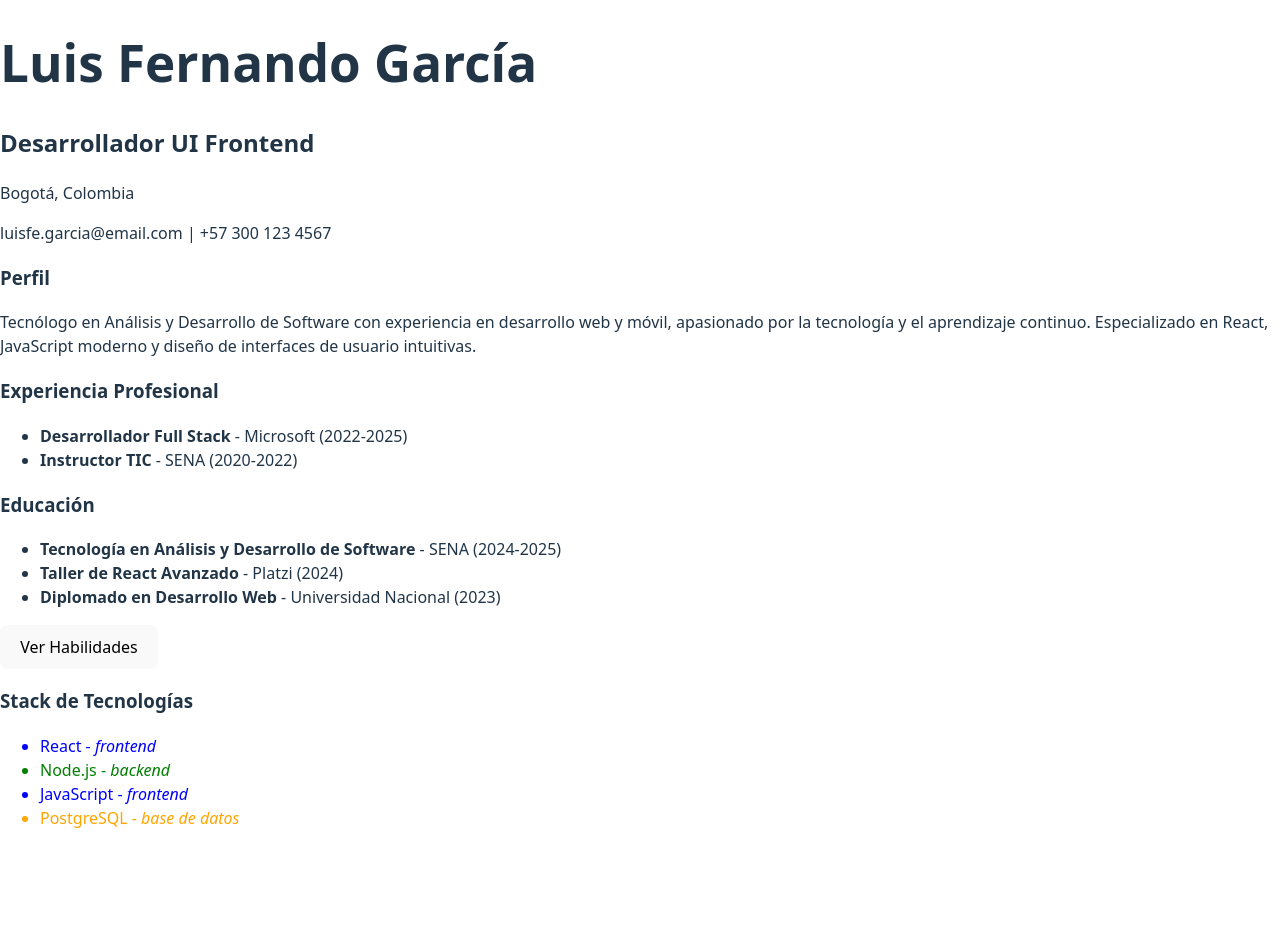
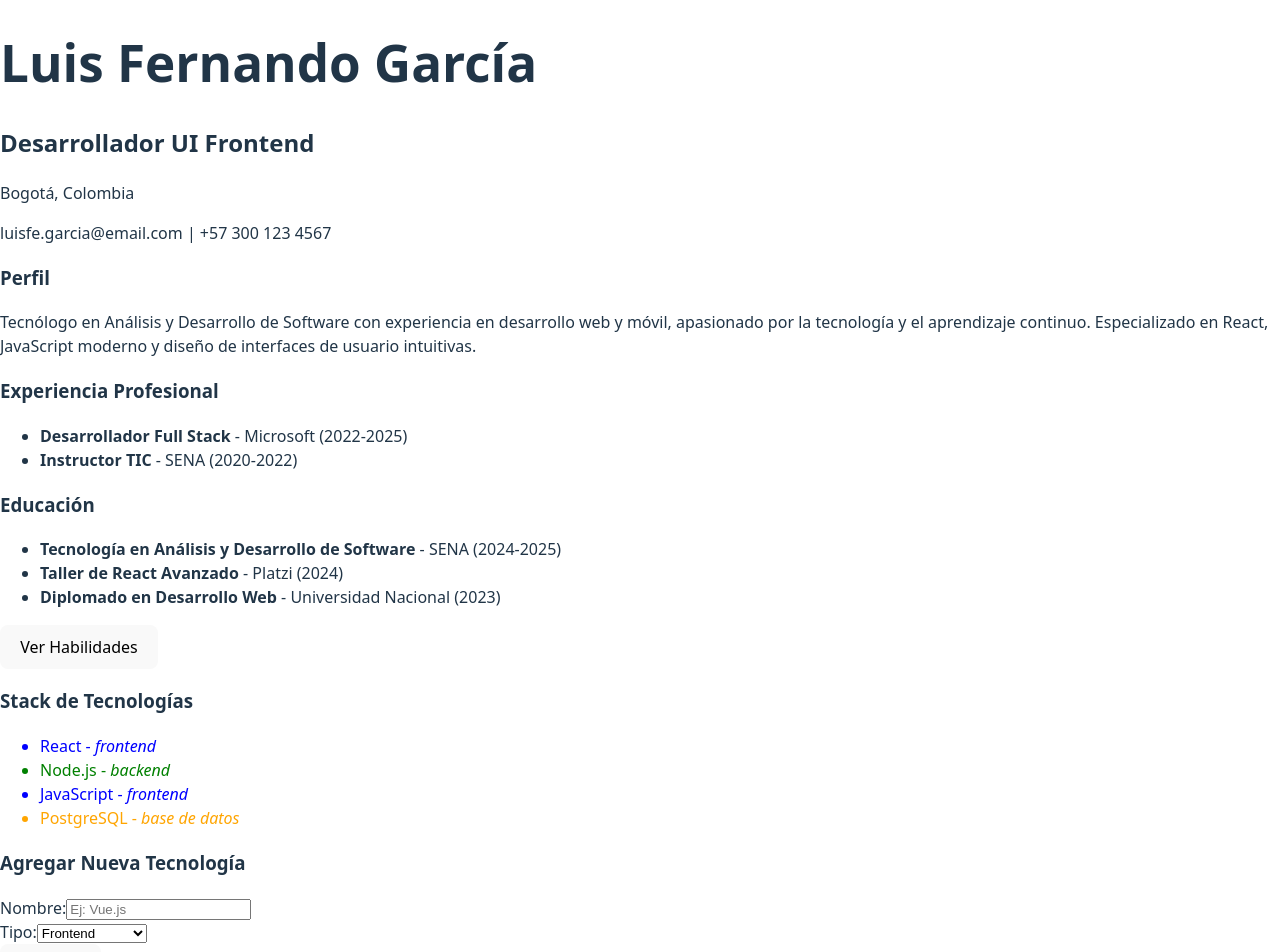
Before and after one commit to Superdroid7/luisfe, a React (Vite) app in the folder mi-app-react/: page / in a window 1280 px wide. Shown: the top 952 px of the page. Before the commit the page ends 846 px from the top, so only its background shows below. Built offline with nearby package versions, Linux system fonts and the light colour scheme.

Commit message:
feat: función agregarTecnologia en App.jsx y paso como prop

```diff
--- a/mi-app-react/src/App.jsx
+++ b/mi-app-react/src/App.jsx
@@ -6,10 +6,16 @@ import Experiencia from "./components/Experiencia.jsx";
 import StackTecnologias from "./components/StackTecnologias.jsx";
 import ToggleHabilidades from "./components/ToggleHabilidades.jsx";
 import Habilidades from "./components/Habilidades.jsx";
-import { datosPersonales, perfilProfesional, experiencias, educacion, habilidades } from "./cvData.js";
+import FormularioTecnologia from "./components/FormularioTecnologia.jsx";
+import { datosPersonales, perfilProfesional, experiencias, educacion, habilidades, tecnologiasIniciales } from "./cvData.js";
 
 export default function App() {
+  const [tecnologias, setTecnologias] = useState(tecnologiasIniciales);
   const [mostrarHabilidades, setMostrarHabilidades] = useState(false);
+
+  const agregarTecnologia = (nuevaTecnologia) => {
+    setTecnologias([...tecnologias, nuevaTecnologia]);
+  };
 
   const toggleHabilidades = () => {
     setMostrarHabilidades(!mostrarHabilidades);
@@ -27,6 +33,7 @@ export default function App() {
       {mostrarHabilidades && <Habilidades habilidades={habilidades} />}
 
       <StackTecnologias />
+      <FormularioTecnologia agregarTecnologia={agregarTecnologia} />
     </div>
   );
 }
```
